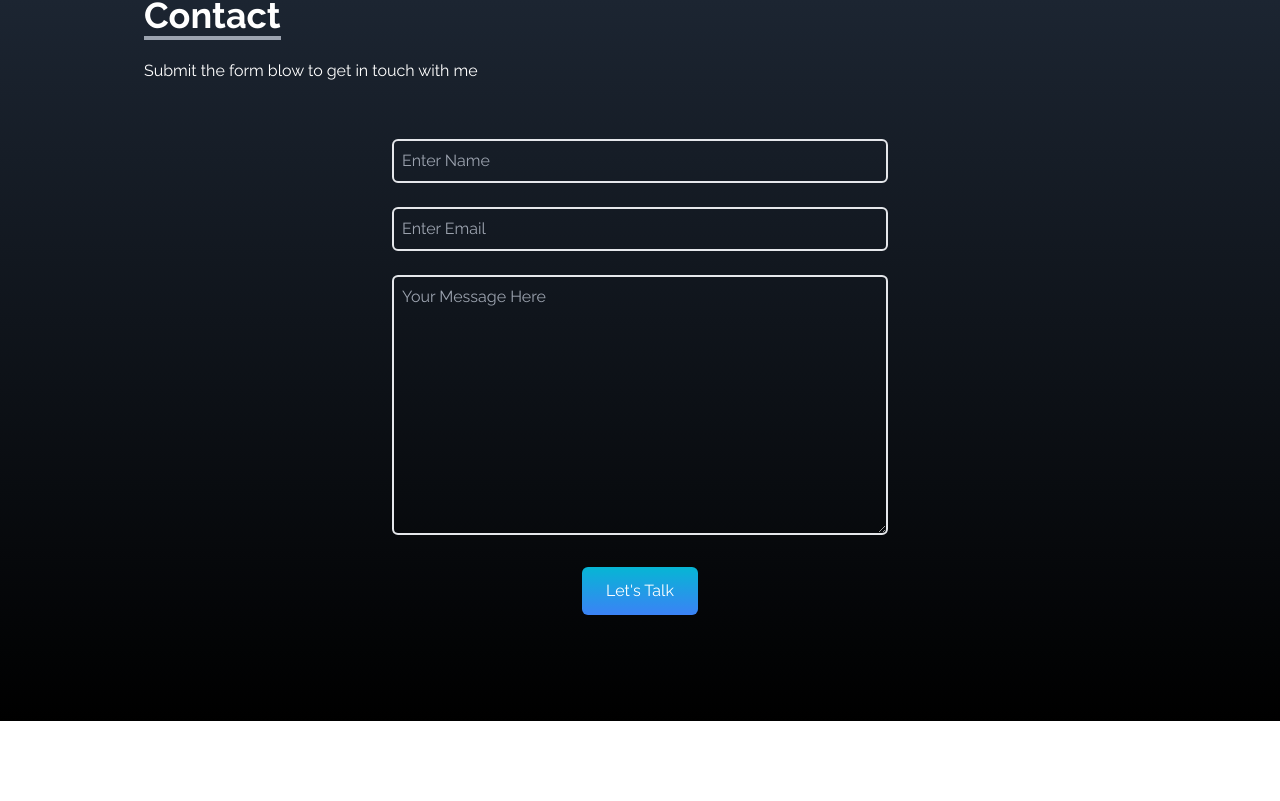
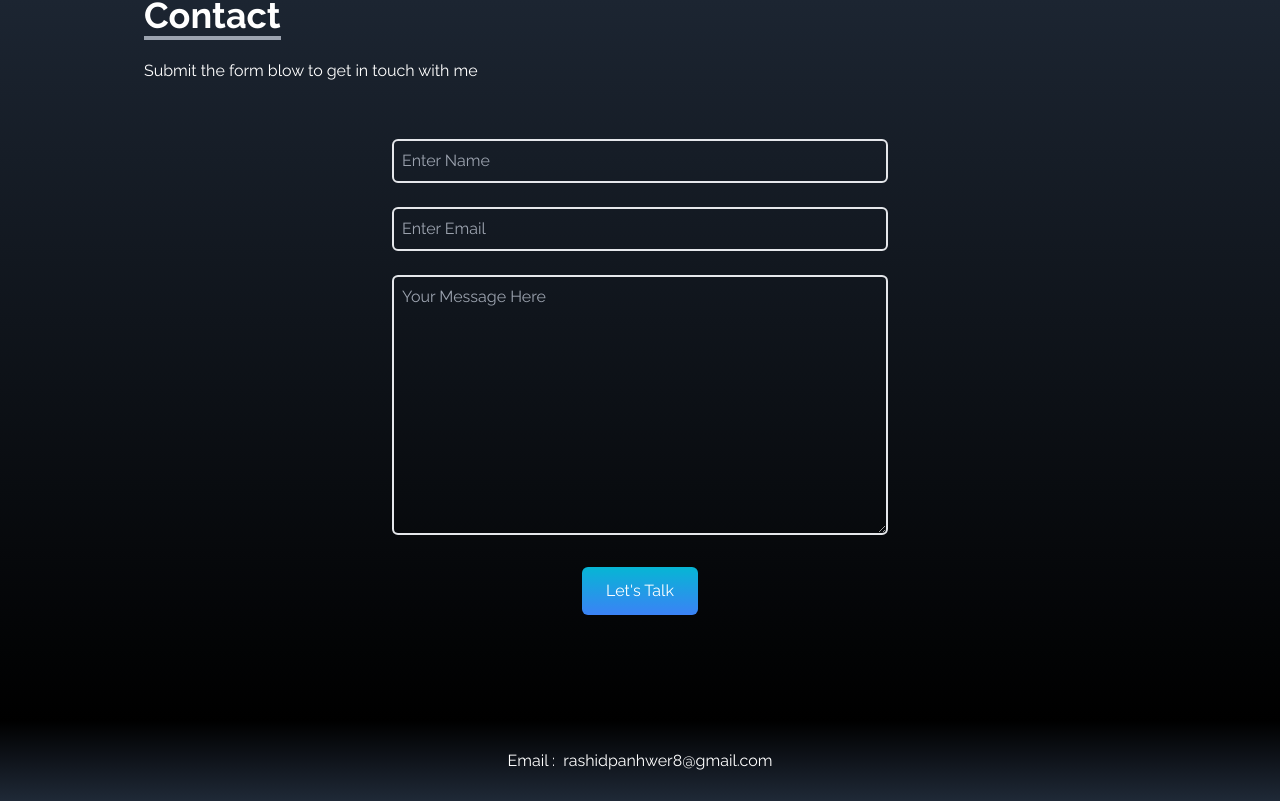
Before and after one commit to RashidPanhwar/portfolio, a React (Create React App) app: page / in a window 1280 px wide. Shown: the part 3279-4080 px from the top of the page. Before the commit the page ends 4000 px from the top, so only its background shows below. Built offline with nearby package versions, Linux system fonts and the light colour scheme; the HTML template or start-up script is replaced by a standard one.

Commit message:
add email in footer

```diff
--- a/src/App.js
+++ b/src/App.js
@@ -6,6 +6,7 @@ import About from "./portfolio/About";
 import Portfolio from "./portfolio/Portfolio";
 import Experiance from "./portfolio/Experiance";
 import Contact from "./portfolio/Contact";
+import Footer from "./portfolio/Footer";
 
 function App() {
   return (
@@ -16,6 +17,7 @@ function App() {
       <Portfolio />
       <Experiance />
       <Contact />
+      <Footer />
 
       <SocialLinks />
     </>
--- /dev/null
+++ b/src/portfolio/Footer.jsx
@@ -0,0 +1,17 @@
+import React from 'react'
+
+const Footer = () => {
+  return (
+    <div className='w-full md:h-20 bg-gradient-to-b from-black
+    to-gray-800 text-white'>
+        <div className='max-w-screen-lg p-4 mx-auto flex justify-center items-center w-full h-full'>
+            <div className='flex gap-2'>
+                <h3>Email : </h3>
+                <p> <a href='https://mail.google.com'> rashidpanhwer8@gmail.com </a> </p>
+            </div>
+        </div>
+    </div>
+  )
+}
+
+export default Footer
```
